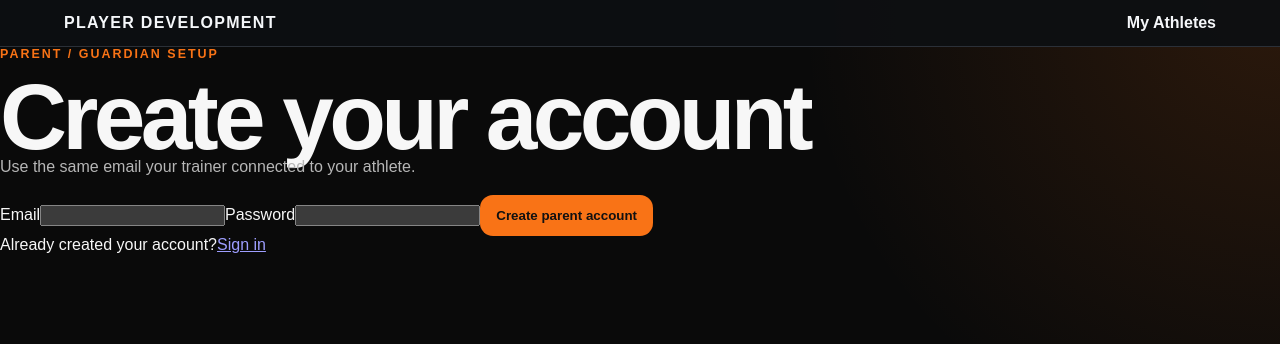
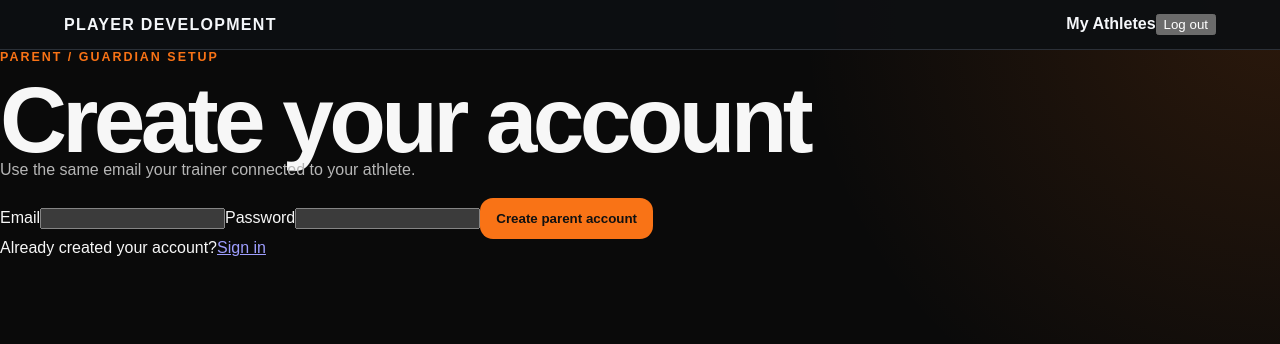
Before and after one commit to thatstuffpt-collab/Player-Development-, a Next.js app: page /parent/setup in a window 1280 px wide. Shown: the top 344 px of the page. Built offline with nearby package versions, Linux system fonts and the light colour scheme.

Commit message:
Add parent logout control

```diff
--- a/src/app/parent/layout.tsx
+++ b/src/app/parent/layout.tsx
@@ -1,5 +1,6 @@
 import Link from "next/link";
 import { ReactNode } from "react";
+import { AccountSignOutButton } from "@/components/auth/account-sign-out-button";
 import { ParentAuthGate } from "@/components/auth/parent-auth-gate";
 import "./parent.css";
 
@@ -8,7 +9,10 @@ export default function ParentLayout({ children }: { children: ReactNode }) {
     <ParentAuthGate>
       <nav className="parent-nav" aria-label="Parent navigation">
         <Link href="/parent" className="parent-brand">PLAYER DEVELOPMENT</Link>
-        <Link href="/parent">My Athletes</Link>
+        <div className="parent-nav-actions">
+          <Link href="/parent">My Athletes</Link>
+          <AccountSignOutButton className="parent-signout-button" />
+        </div>
       </nav>
       {children}
     </ParentAuthGate>
```
